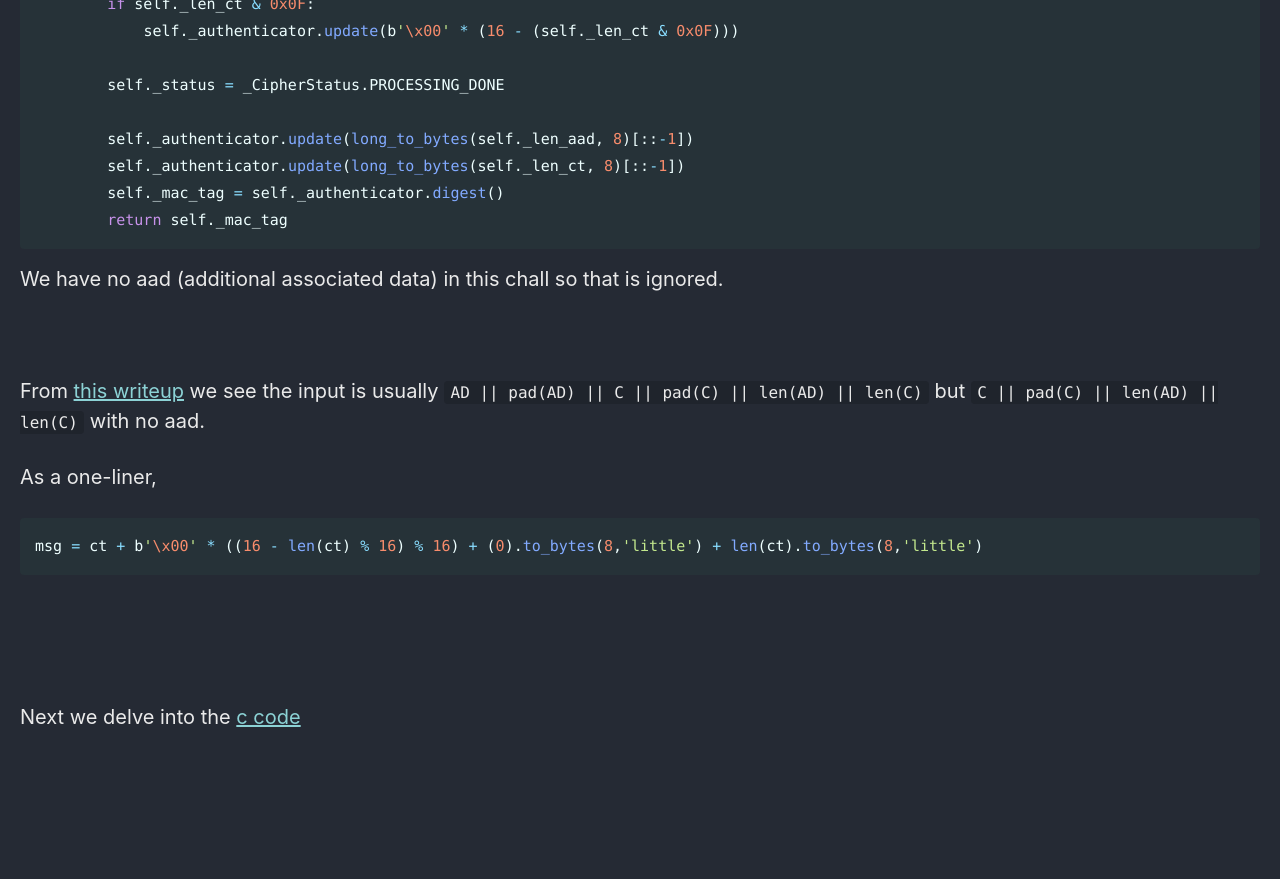
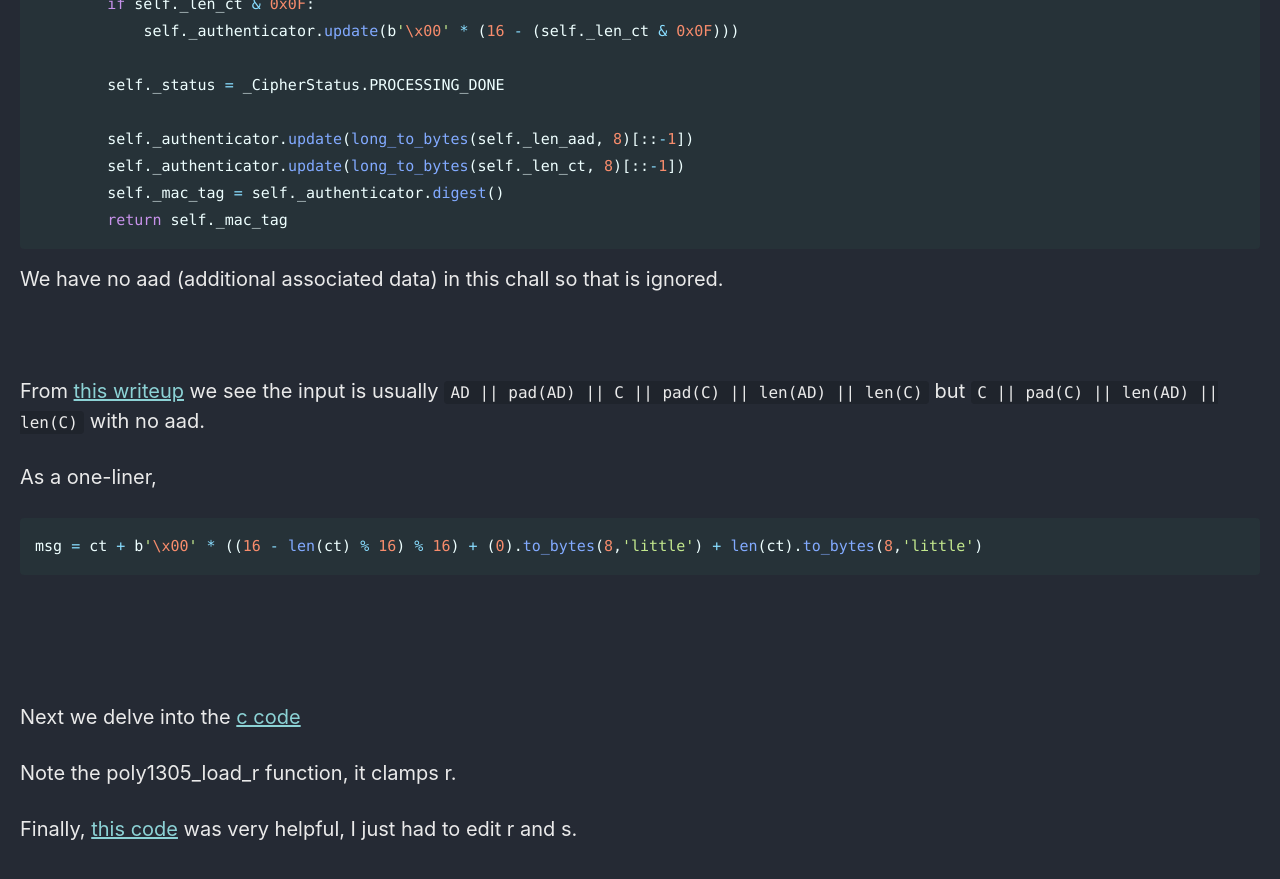
Before and after one commit to Connor-McCartney/Connor-McCartney.github.io, a Jekyll site: the page built from _pages/cryptography/other/Nostalgic-SECCONCTF14.md, in a window 1280 px wide and 900 px high, scrolled down 3308 px. Shown: the top 879 px of the window. Built offline with Jekyll 4.4.1, drawn with Linux system fonts in a browser that asks for light colours; cached includes are drawn as plain includes; before the commit the page ends 4096 px from its top, so only the background shows below that.

Commit message:
Update Nostalgic-SECCONCTF14.md

```diff
--- a/_pages/cryptography/other/Nostalgic-SECCONCTF14.md
+++ b/_pages/cryptography/other/Nostalgic-SECCONCTF14.md
@@ -162,3 +162,7 @@ msg = ct + b'\x00' * ((16 - len(ct) % 16) % 16) + (0).to_bytes(8,'little') + len
 
 
 Next we delve into the [c code](https://github.com/Legrandin/pycryptodome/blob/master/src/poly1305.c)
+
+Note the poly1305_load_r function, it clamps r.
+
+Finally, [this code](https://github.com/tl2cents/AEAD-Nonce-Reuse-Attacks/blob/main/chacha-poly1305/chacha_poly1305_forgery.py) was very helpful, I just had to edit r and s.
```
